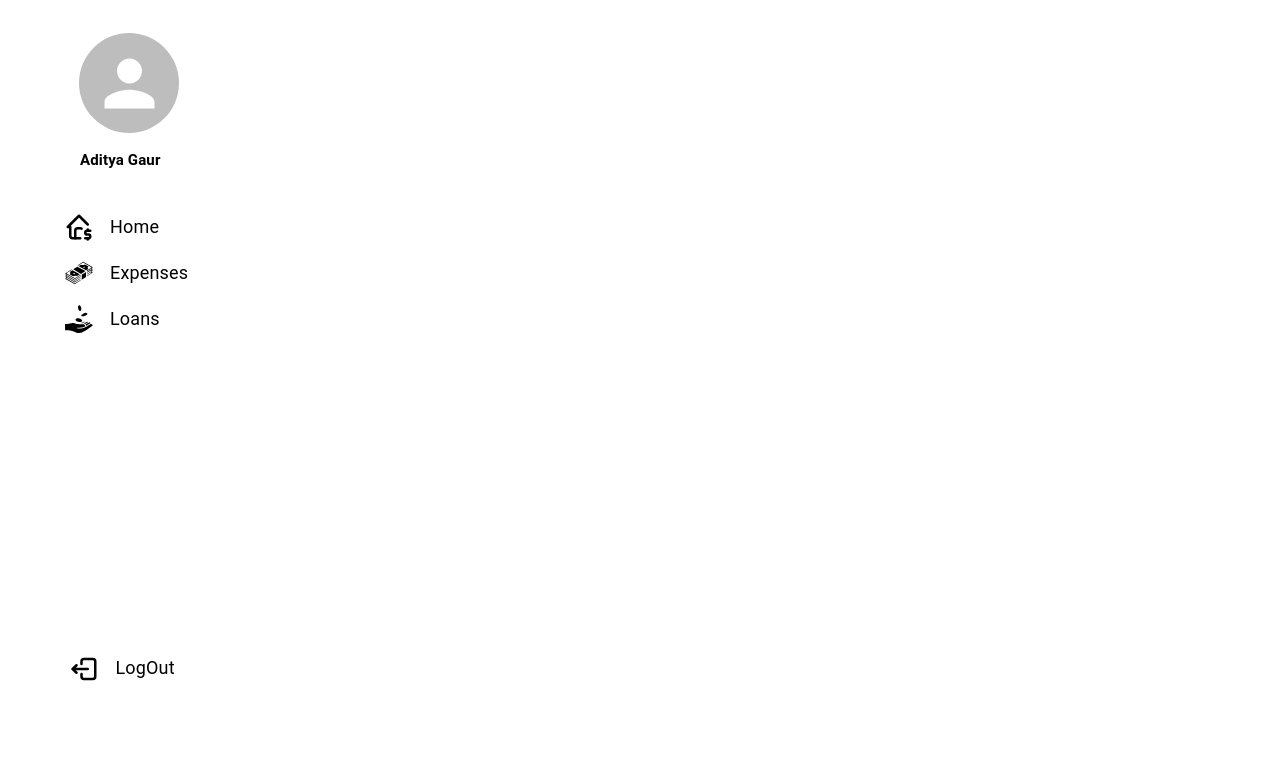
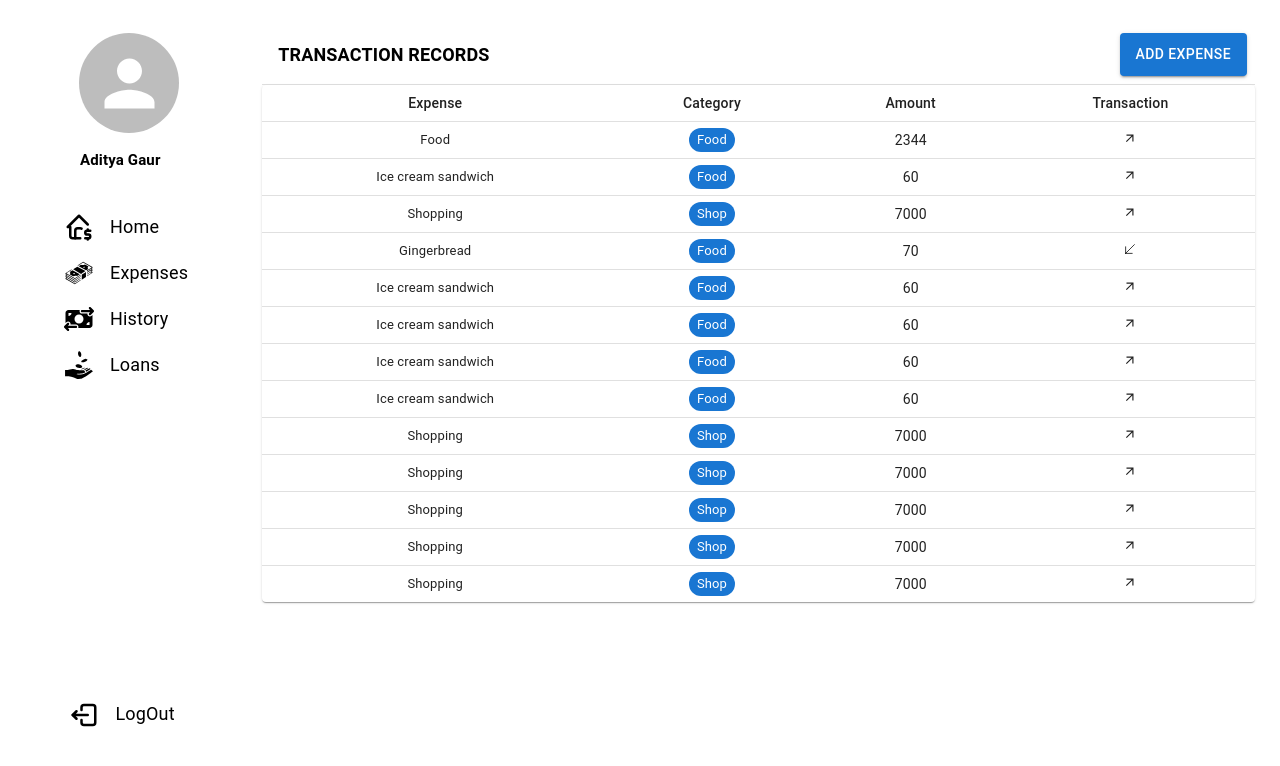
Before and after one commit to adityagaur200/ExpenseTrackerApp, a React (Vite) app in the folder Tracker_FrontEnd/: page /Transaction in a window 1280 px wide. Shown: the top 766 px of the page. Built offline with nearby package versions, Linux system fonts and the light colour scheme.

Commit message:
Added Records ui

```diff
--- a/Tracker_FrontEnd/src/App.jsx
+++ b/Tracker_FrontEnd/src/App.jsx
@@ -1,6 +1,7 @@
 import Homepage from "./components/HomePage/HomePage"
 import { BrowserRouter as Router, Route, Routes } from 'react-router-dom';
 import Layout from "./components/Layout";
+import TransactionPage from "./components/TransactionPage/TransactionPage";
 
 function App() {
   return (
@@ -8,6 +9,7 @@ function App() {
       <Layout>
         <Routes>
           <Route path="/" element={<Homepage />} />
+          <Route path="/Transaction" element={<TransactionPage/>}/>
         </Routes>
       </Layout>
     </Router>
--- a/Tracker_FrontEnd/src/components/HomePage/HomePage.jsx
+++ b/Tracker_FrontEnd/src/components/HomePage/HomePage.jsx
@@ -3,6 +3,8 @@ import {Stack,Box, Typography, Divider} from '@mui/material'
 import { FaOpencart } from "react-icons/fa";
 import { GiPayMoney } from "react-icons/gi";
 import { GiReceiveMoney } from "react-icons/gi";
+import { TbPigMoney } from "react-icons/tb";
+import { TbMoneybag } from "react-icons/tb";
 import BasicTable from './TransactionTable';
 import QuickAcess from './QuickAcess';
 import Graph from '../Graph';
@@ -53,9 +55,9 @@ const Homepage = () => {
                     </Stack>
                     <Stack gap={2} direction={'row'} justifyContent={'space-between'} alignContent={'center'}>
                         <Box display={'flex'} gap={1} ml={1}>
-                        <FaOpencart />
+                        <TbPigMoney />
                         <Typography fontSize={11} fontWeight={'bold'}>
-                            Upcoming Tasks
+                            Balance Left
                         </Typography>
                         </Box>
 
@@ -65,9 +67,9 @@ const Homepage = () => {
                     </Stack>
                     <Stack gap={2} direction={'row'} justifyContent={'space-between'} alignContent={'center'}>
                         <Box display={'flex'} gap={1} ml={1}>
-                        <FaOpencart />
+                        <TbMoneybag/>
                         <Typography fontSize={11} fontWeight={'bold'}>
-                            Upcoming Tasks
+                            Total Spent
                         </Typography>
                         </Box>
                         <Typography marginLeft={20} fontSize={11}  fontWeight={'bold'}>
--- a/Tracker_FrontEnd/src/components/HomePage/QuickAcess.jsx
+++ b/Tracker_FrontEnd/src/components/HomePage/QuickAcess.jsx
@@ -4,6 +4,7 @@ import {Button} from "@mui/joy"
 import { GiTakeMyMoney } from "react-icons/gi";
 import { GiReceiveMoney } from "react-icons/gi";
 import { MdAddTask } from "react-icons/md";
+import { TbReportMoney } from "react-icons/tb";
 const QuickAcess = () => {
   return (
     <>
@@ -27,7 +28,7 @@ const QuickAcess = () => {
                     </Typography>
                 </Button>
                 <Button color="neutral" size="lg" variant="soft" style={{width:"180px",height:"70px"}}>
-                    <MdAddTask size={{width:"20px"}} />
+                    <TbReportMoney size={{width:"20px"}} />
                     <Typography fontSize={14} fontWeight={"bold"}>
                         +Tasks
                     </Typography>
--- a/Tracker_FrontEnd/src/components/SideBar.jsx
+++ b/Tracker_FrontEnd/src/components/SideBar.jsx
@@ -4,6 +4,7 @@ import { TbHomeDollar } from "react-icons/tb";
 import { GiMoneyStack } from "react-icons/gi";
 import { GiReceiveMoney } from "react-icons/gi";
 import { TbLogout2 } from "react-icons/tb";
+import { FaMoneyBillTransfer } from "react-icons/fa6";
 const SideBar = () => {
   return (
     <Box borderRight={"1px solid white"} >
@@ -26,6 +27,12 @@ const SideBar = () => {
                     </Typography>
                 </Stack>
                 <Stack direction={'row'} alignItems={'center'} gap={2}>
+                    <FaMoneyBillTransfer size={30} />
+                    <Typography fontSize={18}>
+                        History
+                    </Typography>
+                </Stack>
+                <Stack direction={'row'} alignItems={'center'} gap={2}>
                     <GiReceiveMoney size={30}/>
                     <Typography fontSize={18}>
                         Loans
--- /dev/null
+++ b/Tracker_FrontEnd/src/components/TransactionPage/TransactionPage.jsx
@@ -0,0 +1,22 @@
+import { Box, Button, Divider, Stack, Typography } from '@mui/material'
+import React from 'react'
+import TransactionTable from './TransactionTable'
+
+const TransactionPage = () => {
+  return (
+    <Box border={"1px solid white"} borderRadius={2} m={2}>
+        <Stack>
+            <Stack direction={'row'} justifyContent={'space-between'}>
+                <Typography fontSize={18} fontWeight={"bold"} m={2}>
+                    TRANSACTION RECORDS
+                </Typography>
+                <Button variant={'contained'} sx={{margin:"8px"}}>Add Expense</Button>
+            </Stack>
+            <Divider/>
+            <TransactionTable/>
+        </Stack>
+    </Box>
+  )
+}
+
+export default TransactionPage
--- /dev/null
+++ b/Tracker_FrontEnd/src/components/TransactionPage/TransactionTable.jsx
@@ -0,0 +1,68 @@
+import * as React from 'react';
+import Table from '@mui/material/Table';
+import TableBody from '@mui/material/TableBody';
+import TableCell from '@mui/material/TableCell';
+import TableContainer from '@mui/material/TableContainer';
+import TableHead from '@mui/material/TableHead';
+import TableRow from '@mui/material/TableRow';
+import Paper from '@mui/material/Paper';
+import { MdArrowOutward } from "react-icons/md";
+import { HiOutlineArrowDownLeft } from "react-icons/hi2";
+import { Chip } from '@mui/material';
+function createData(Expenses,category,amount,Transaction) {
+  return { Expenses,category,amount,Transaction};
+}
+
+const rows = [
+  createData('Food',"Food",2344,"out"),
+  createData('Ice cream sandwich',"Food",60,'out'),
+  createData('Shopping',"Shop",7000,'out'),
+  createData('Gingerbread',"Food",70,'in'),
+  createData('Ice cream sandwich',"Food",60,'out'),
+  createData('Ice cream sandwich',"Food",60,'out'),
+  createData('Ice cream sandwich',"Food",60,'out'),
+  createData('Ice cream sandwich',"Food",60,'out'),
+  createData('Shopping',"Shop",7000,'out'),
+  createData('Shopping',"Shop",7000,'out'),
+  createData('Shopping',"Shop",7000,'out'),
+  createData('Shopping',"Shop",7000,'out'),
+  createData('Shopping',"Shop",7000,'out'),
+];
+
+
+export default function TransactionTable() {
+  return (
+    <TableContainer component={Paper}>
+      <Table aria-label="simple table" size="small">
+        <TableHead>
+          <TableRow>
+            <TableCell align='center'>Expense</TableCell>
+            <TableCell align="center">Category</TableCell>
+            <TableCell align="center">Amount</TableCell>
+            <TableCell align='center'>Transaction</TableCell>
+          </TableRow>
+        </TableHead>
+        <TableBody>
+          {rows.map((row) => (
+            <TableRow
+              key={row.Expenses}
+              sx={{ '&:last-child td, &:last-child th': { border: 0 } }}
+            >
+              <TableCell align='center' sx={{"fontSize":13}}>
+                {row.Expenses}
+              </TableCell>
+              <TableCell align='center'>
+                <Chip label={row.category} color="primary" size='small' />
+              </TableCell>
+              <TableCell align="center" >{row.amount}</TableCell>
+              <TableCell align="center" >
+                {row.Transaction === 'out' ? <MdArrowOutward /> : row.Transaction === 'in' ?<HiOutlineArrowDownLeft /> : null}
+              </TableCell>
+
+            </TableRow>
+          ))}
+        </TableBody>
+      </Table>
+    </TableContainer>
+  );
+}
```
